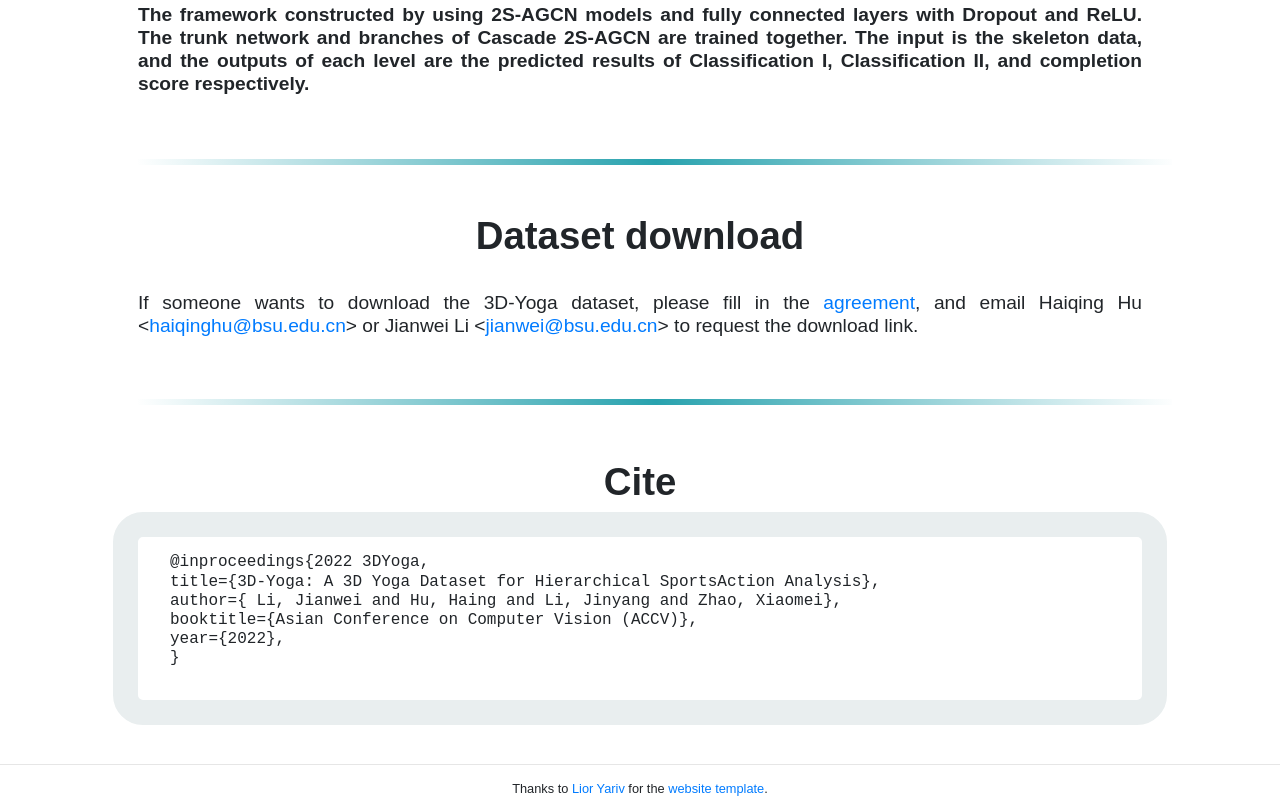
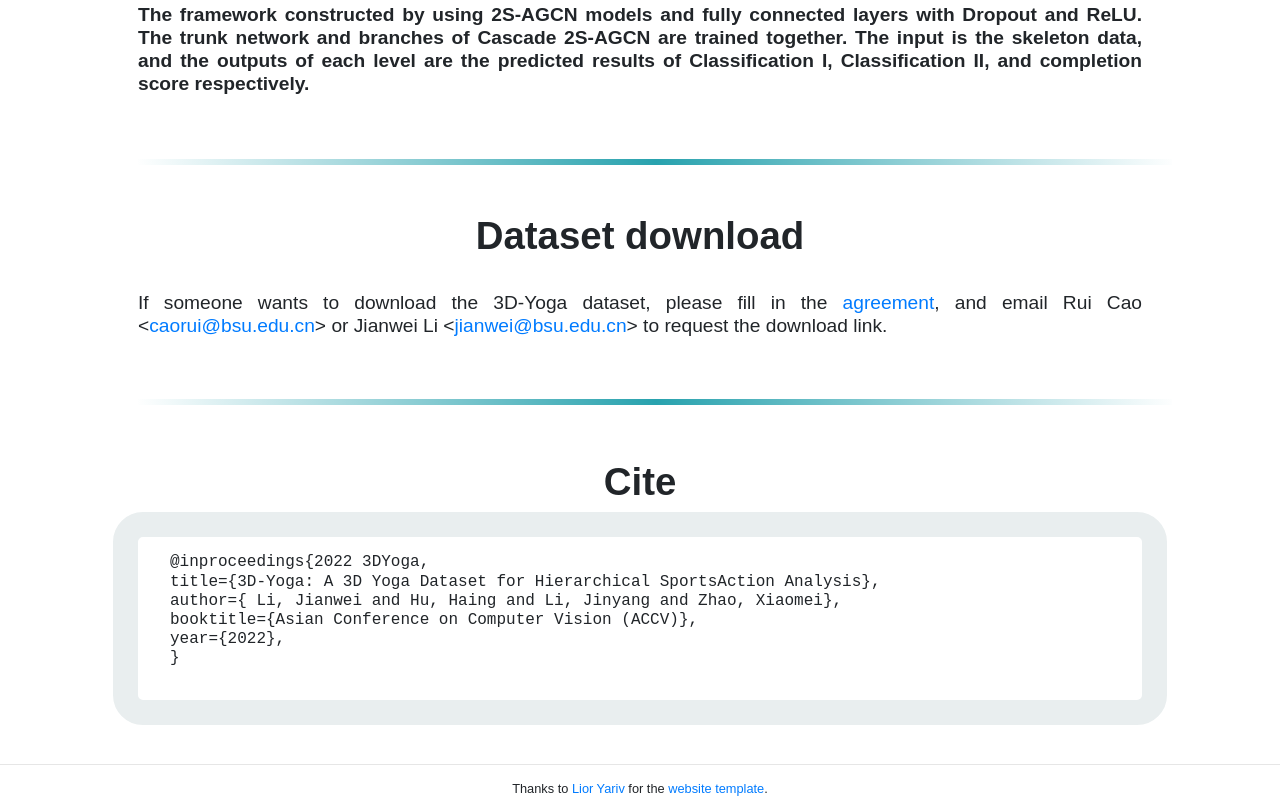
Before and after one commit to 3DYogaBSU/3DYogaBSU.github.io, a plain HTML site: page index.html in a window 1280 px wide. Shown: the part 4935-5742 px from the top of the page. Drawn offline with nearby package versions, Linux system fonts and the light colour scheme.

Commit message:
Update index.html

```diff
--- a/index.html
+++ b/index.html
@@ -208,7 +208,7 @@
             If someone wants to download the 3D-Yoga dataset, please fill in the
             <!--<a href="https://github.com/pigeonwarrior066/pigeonwarrior066.github.io/raw/main/agreement/3D-Yoga%20Dataset%20Agreement.docx" target="_blank">agreement</a>, -->
             <a href="https://bsucv-my.sharepoint.com/:w:/g/personal/bsu_cv_bsucv_onmicrosoft_com/EZmI4jhHzD5CqVsFfEV3lUUBYrBggGz8-6adOsAuWnTyPg?rtime=xgQ4uOui2kg">agreement</a>,
-            and email Haiqing Hu <<a href= "javascript:;">haiqinghu@bsu.edu.cn</a>>
+            and email Rui Cao <<a href= "javascript:;">caorui@bsu.edu.cn</a>>
             or Jianwei Li <<a href="javascript:;">jianwei@bsu.edu.cn</a>> to request the download link.
             <br>
             <!--colorful gradient line-->
```
